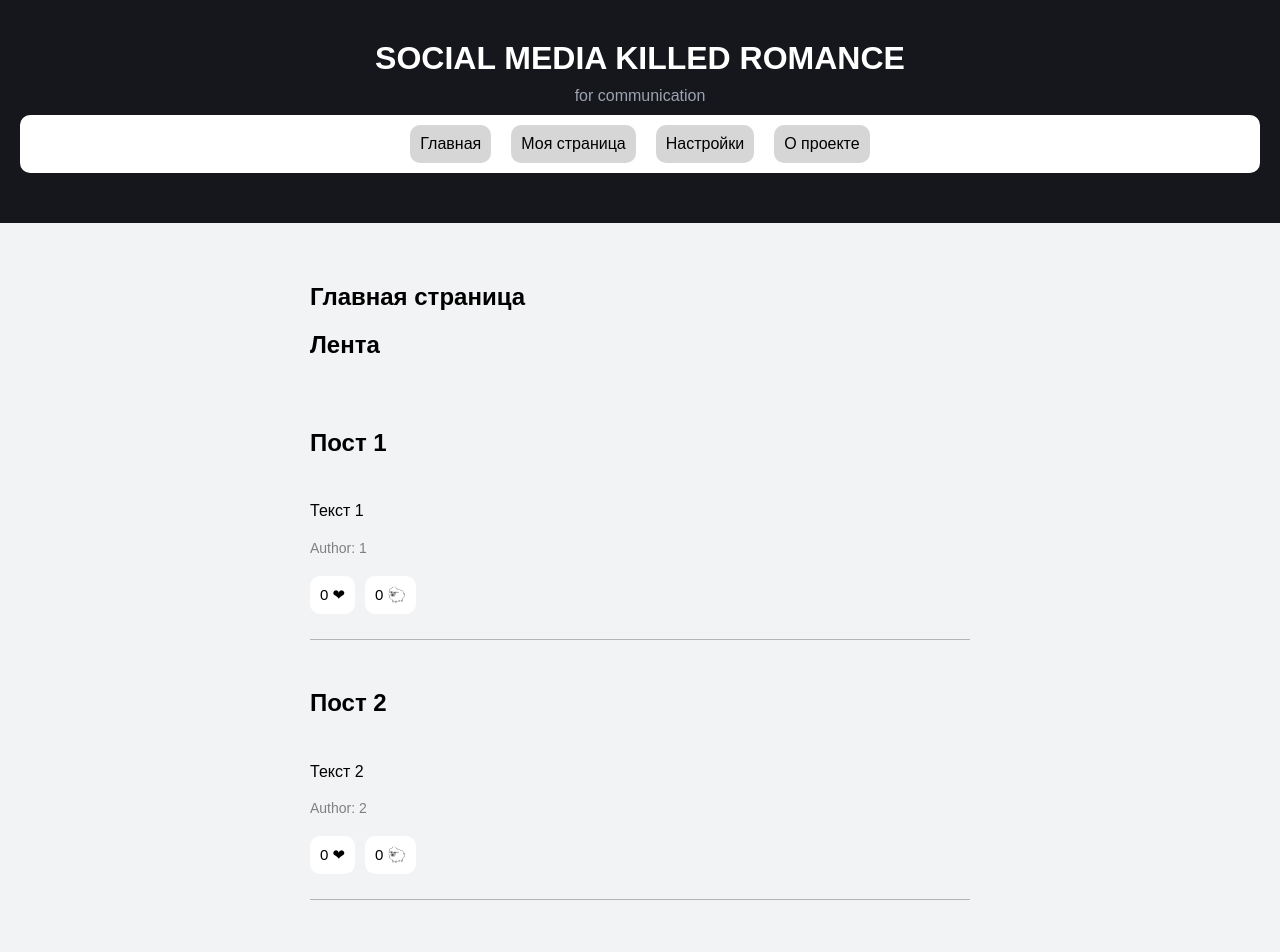
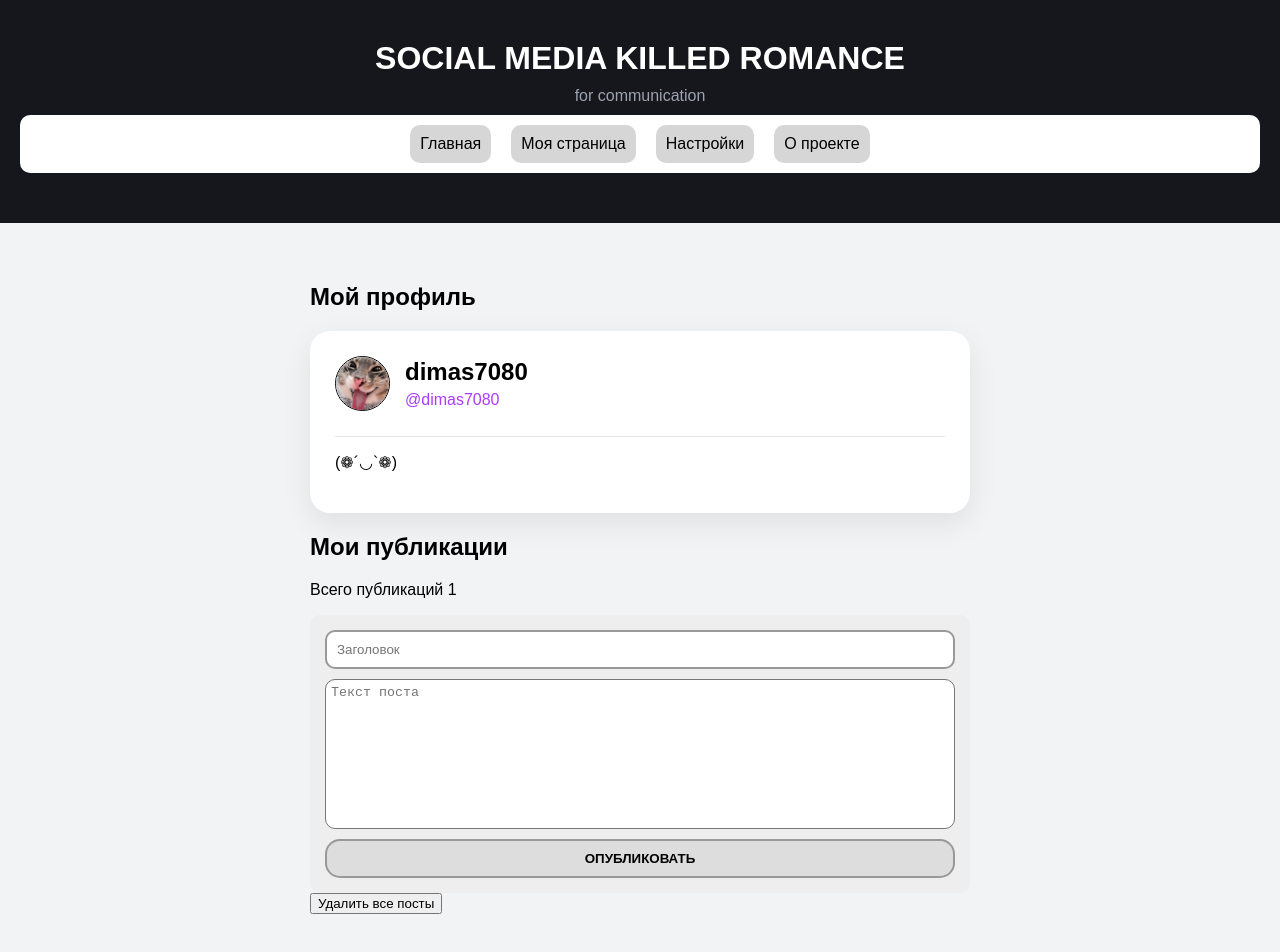
Before and after one commit to dimaswork7080/React, a React (Vite) app: page /profile in a window 1280 px wide. Shown: the top 952 px of the page. Built offline with nearby package versions, Linux system fonts and the light colour scheme.

Commit message:
Добавил подсчет постов и валидацию формы

```diff
--- a/src/App.jsx
+++ b/src/App.jsx
@@ -16,9 +16,9 @@
       <main>
         <Routes>
           <Route path="/" element={<Home />} />
-          <Route path="/profile" element={<Home />} />
-          <Route path="/settings" element={<Home />} />
-          <Route path="/about" element={<Home />} />
+          <Route path="/profile" element={<Profile />} />
+          <Route path="/settings" element={<Settings />} />
+          <Route path="/about" element={<About />} />
         </Routes>
       </main>
     </div>
--- a/src/components/Post.jsx
+++ b/src/components/Post.jsx
@@ -6,16 +6,16 @@
             <article className="post">
                 <div className="te">
                     <h2>{title}</h2>
+                    {onDelete && (
+                        <button className="delete-button" onClick={() => onDelete(id)}>
+                            X
+                        </button>
+                    )}
                 </div>
                 <p className="post-text">{text}</p>
                 <p className="post-author">Author: {author}</p>
                 <Actions />
 
-                {onDelete && (
-                    <button className="delete-button" onClick={() => onDelete(id)}>
-                        X
-                    </button>
-                )}
             </article>
 
         </div>
--- a/src/pages/Profile.jsx
+++ b/src/pages/Profile.jsx
@@ -1,22 +1,39 @@
-import { useState } from "react";
+import { useState, useEffect } from "react";
 import ProfileCard from "../components/ProfileCard";
 import Post from "../components/Post";
 
 function Profile() {
-    const [posts, setPosts] = useState([
-        {
-            id: 1,
-            author: "1",
-            title: "Пост 1",
-            text: "Текст 1"
+    const [posts, setPosts] = useState(() => {
+        const savedPosts = localStorage.getItem("posts");
+        if (savedPosts) {
+            return JSON.parse(savedPosts);
         }
-    ]);
+        return [
+            {
+                id: 1,
+                author: "1",
+                title: "Пост 1",
+                text: "Текст 1"
+            }
+        ];
+    });
 
     const [title, setTitle] = useState('');
     const [text, setText] = useState("");
+    const [error, setError] = useState("");
+
+    useEffect(() => {
+        console.log("Количество постов", posts.length);
+        localStorage.setItem("posts", JSON.stringify(posts));
+    }, [posts]
+    );
 
     function addPost(e) {
         e.preventDefault();
+        if(!title.trim() || !text.trim()){
+            setError("Заполните заголовок и текст");
+            return;
+        }
 
         const newPost = {
             id: Date.now(),
@@ -29,6 +46,7 @@
 
         setTitle("");
         setText("");
+        setError("");
     }
 
     function deletePost(id) {
@@ -37,13 +55,25 @@
         );
     }
 
+    function clearPosts(){
+        if(window.confirm("Да?")){
+            setPosts([]);
+        }
+    }
+
     return (
         <section>
             <h1>Мой профиль</h1>
             <ProfileCard />
             <div className="feed">
                 <h2>Мои публикации</h2>
+                <p>Всего публикаций {posts.length}</p>
                 <form className="post-form" onSubmit={addPost}>
+                    {error && (
+                        <p className="form-error">
+                            {error}
+                        </p>
+                    )}
                     <input type="text"
                         placeholder="Заголовок"
                         value={title}
@@ -57,6 +87,8 @@
                         Опубликовать
                     </button>
                 </form>
+
+                <button onClick={clearPosts}>Удалить все посты</button>
 
                 {posts.length > 0 ? (posts.map((post) => (
                     <Post
```
